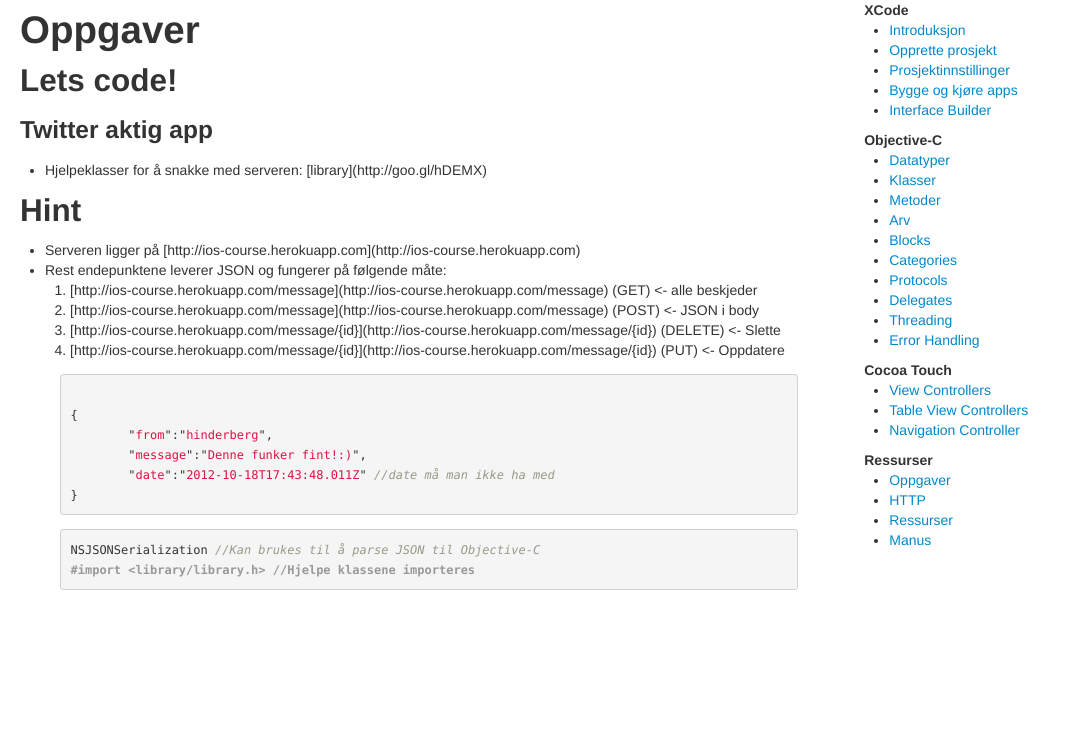
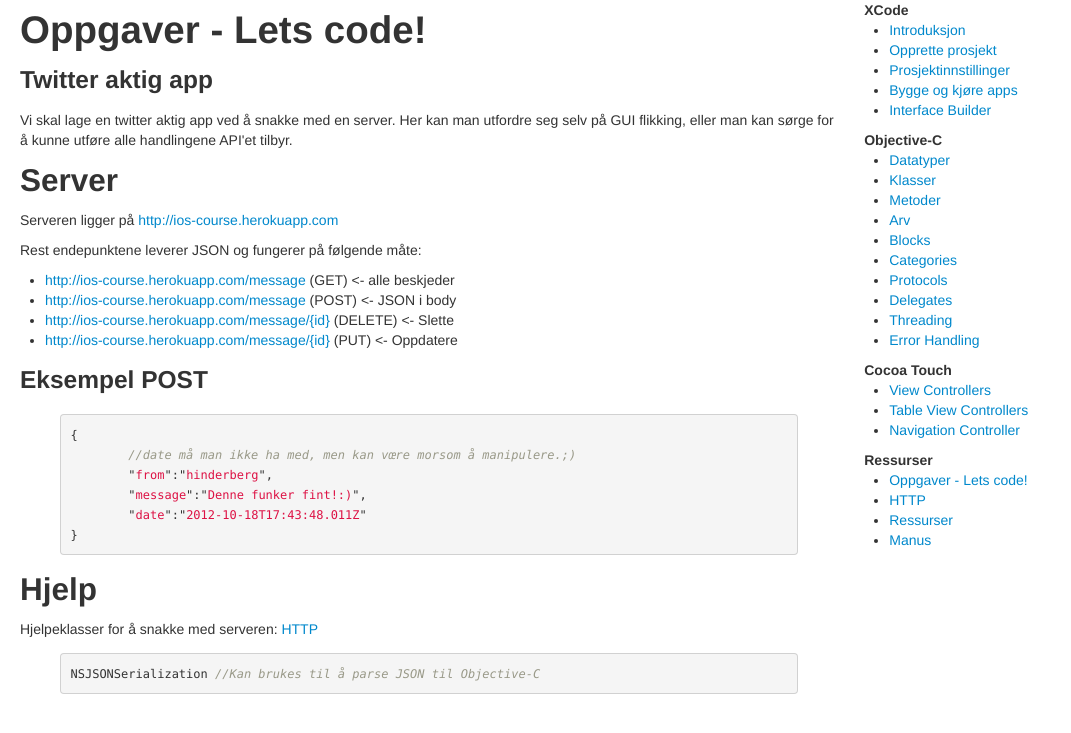
Before and after one commit to bekk/android101, a Jekyll site: the page built from docs/pages/oppgaver.html, in a window 1280 px wide. Shown: the top 733 px of the page, without its empty margins (0-1071 px from the left). Built offline with Jekyll 4.4.1, drawn with Linux system fonts in a browser that asks for light colours; Markdown is read by kramdown in place of the engine named in the settings.

Commit message:
Updated docs on http, merinfo and tasks

```diff
--- a/docs/pages/oppgaver.html
+++ b/docs/pages/oppgaver.html
@@ -1,40 +1,44 @@
 ---
 layout: default
-title: Oppgaver
+title: Oppgaver - Lets code!
 ---
 
-
-<h2>Lets code!</h1>
 <h3>Twitter aktig app</h2>
 
-<ul><li>Hjelpeklasser for å snakke med serveren: [library](http://goo.gl/hDEMX)</li></ul>
+<p>Vi skal lage en twitter aktig app ved å snakke med en server. Her kan man utfordre seg selv på GUI flikking, eller man kan sørge for å kunne utføre alle handlingene API'et tilbyr.</p>
 
+<h2>Server</h2>
 
-<h2>Hint</h2>
+<p>Serveren ligger på <a href="http://ios-course.herokuapp.com">
+		http://ios-course.herokuapp.com</a></p>
 
-<ul>
-	<li>Serveren ligger på [http://ios-course.herokuapp.com](http://ios-course.herokuapp.com)</li>
-	<li>Rest endepunktene leverer JSON og fungerer på følgende måte:
-	<ol>
-		<li>[http://ios-course.herokuapp.com/message](http://ios-course.herokuapp.com/message) (GET) <- alle beskjeder</li>
-		<li>[http://ios-course.herokuapp.com/message](http://ios-course.herokuapp.com/message) (POST) <- JSON i body</li>
-		<li>[http://ios-course.herokuapp.com/message/{id}](http://ios-course.herokuapp.com/message/{id}) (DELETE) <- Slette</li>
-		<li>[http://ios-course.herokuapp.com/message/{id}](http://ios-course.herokuapp.com/message/{id}) (PUT) <- Oppdatere</li>
-	</ol>
-	</li>
-</ul>
+<p>
+Rest endepunktene leverer JSON og fungerer på følgende måte:
+	<ul>
+		<li><a href="http://ios-course.herokuapp.com/message">http://ios-course.herokuapp.com/message</a> (GET) <- alle beskjeder</li>
+		<li><a href="http://ios-course.herokuapp.com/message">http://ios-course.herokuapp.com/message</a> (POST) <- JSON i body</li>
+		<li><a href="http://ios-course.herokuapp.com/message/{id}">http://ios-course.herokuapp.com/message/{id}</a> (DELETE) <- Slette</li>
+		<li><a href="http://ios-course.herokuapp.com/message/{id}">http://ios-course.herokuapp.com/message/{id}</a> (PUT) <- Oppdatere</li>
+	</ul>
+<p>
+
+<h3>Eksempel POST</h3>
 
 {% highlight javascript %}
 {
+	//date må man ikke ha med, men kan vœre morsom å manipulere.;)
 	"from":"hinderberg",
 	"message":"Denne funker fint!:)",
-	"date":"2012-10-18T17:43:48.011Z" //date må man ikke ha med
+	"date":"2012-10-18T17:43:48.011Z"
 }
 {% endhighlight %}
 
-<p />
+<h2>Hjelp</h2>
+
+<p>
+Hjelpeklasser for å snakke med serveren: <a href="http.html">HTTP</a>
+</p>
 
 {% highlight objective-c %}
 NSJSONSerialization //Kan brukes til å parse JSON til Objective-C
-#import <library/library.h> //Hjelpe klassene importeres
 {% endhighlight %}
```
Also changed, not shown: docs/pages/http.html (+35 -2 lines), docs/pages/merinfo.html (+7 -7 lines).
